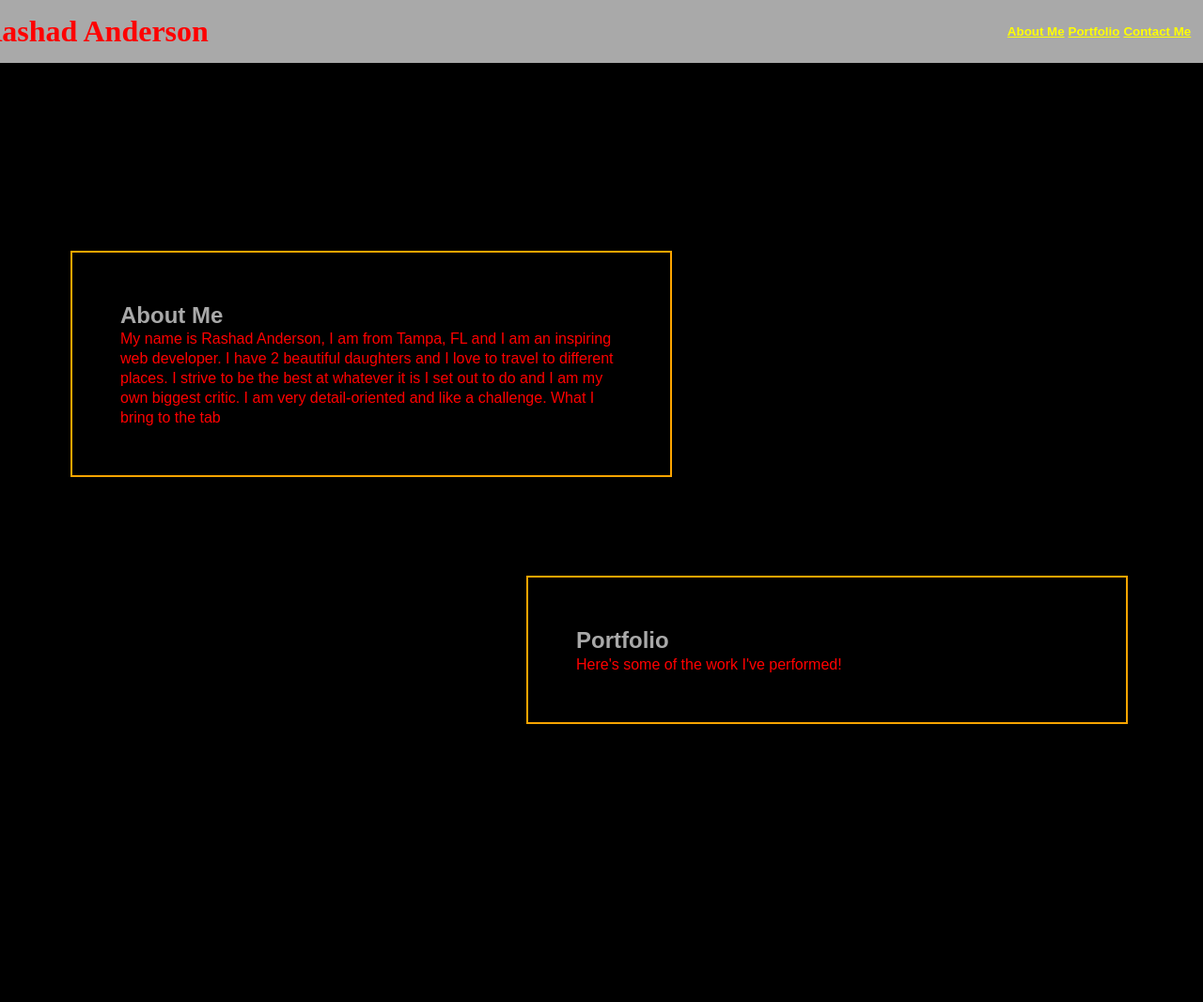
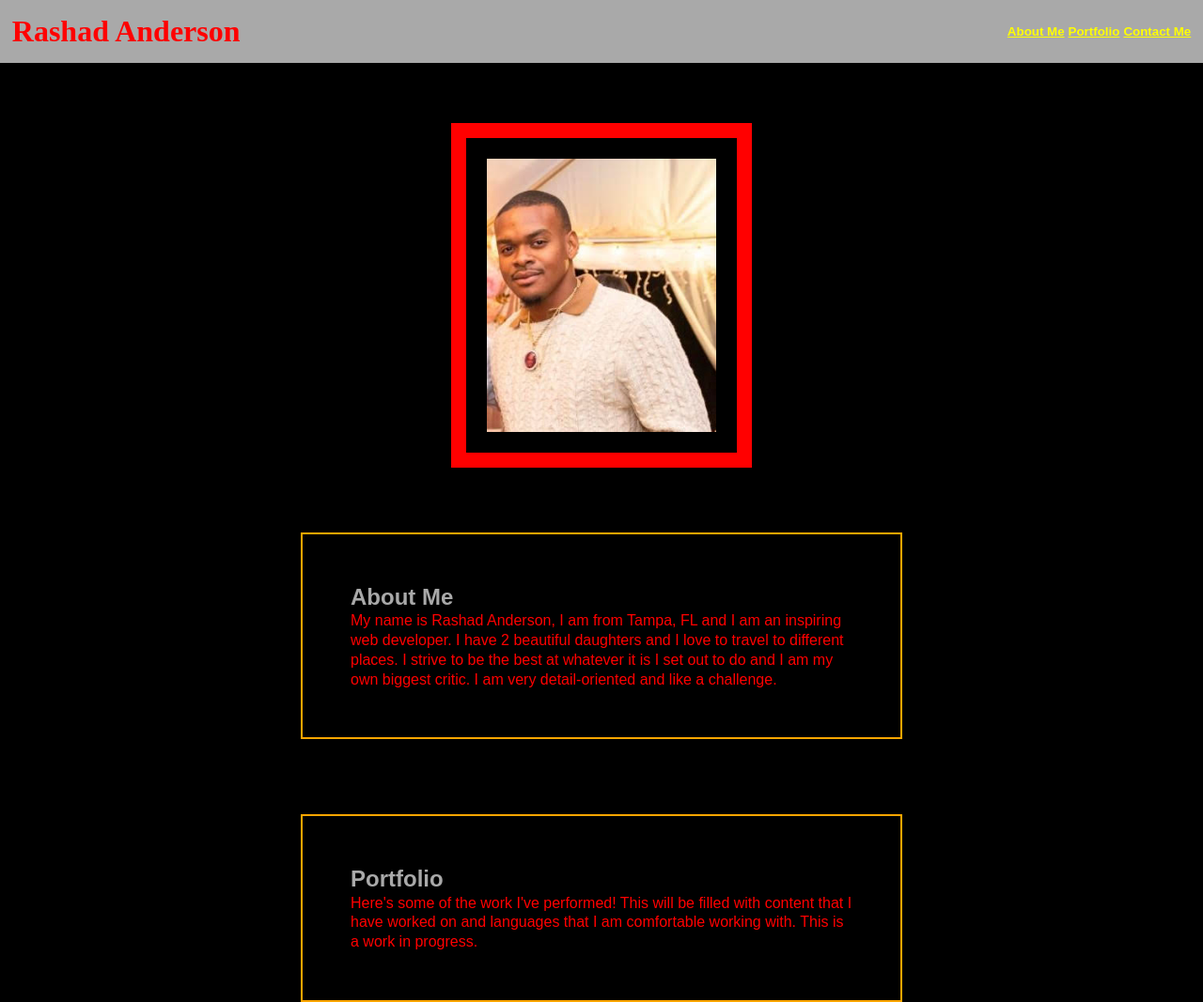
Before and after one commit to Kuminachi121/rashad.anderson-portfolio, a plain HTML site: page index.html in a window 1280 px wide. Shown: the whole page at 94% size. Before the commit the page ends 800 px from the top, so only its background shows below. Drawn offline with Linux system fonts and the light colour scheme; files that its build step writes are made by us from their sources.

Commit message:
made it user friendly for smaller screens

```diff
--- a/index.html
+++ b/index.html
@@ -15,13 +15,13 @@
     <nav>
 
       <ul>
-        <li><a href="works">About Me</a></li>
+        <li><a href="#">About Me</a></li>
         <li><a href="#">Portfolio</a></li>
         <li><a href="#">Contact Me</a></li>
       </ul>
     </nav>
 </header>
-
+<img src="./assets/Images/profile-pic.jpg" alt="placeholder">
 <main>
 
 <section class="me-box">
@@ -30,7 +30,7 @@
   </div>
 
   <p>
-    My name is Rashad Anderson, I am from Tampa, FL and I am an inspiring web developer. I have 2 beautiful daughters and I love to travel to different places. I strive to be the best at whatever it is I set out to do and I am my own biggest critic. I am very detail-oriented and like a challenge. What I bring to the tab
+    My name is Rashad Anderson, I am from Tampa, FL and I am an inspiring web developer. I have 2 beautiful daughters and I love to travel to different places. I strive to be the best at whatever it is I set out to do and I am my own biggest critic. I am very detail-oriented and like a challenge.
   </p>
 
 </section>
@@ -41,7 +41,7 @@
   </div>
 
   <p>
-    Here's some of the work I've performed!
+    Here's some of the work I've performed! This will be filled with content that I have worked on and languages that I am comfortable working with. This is a work in progress.
   </p>
 
 </section>
--- a/assets/style.css
+++ b/style.css
@@ -21,7 +21,7 @@ body {
 header {
     display: flex;
     flex-wrap: wrap;
-    justify-content: right;
+    justify-content: space-between;
     align-items: center;
     padding: 1%;
     text-align: right;
@@ -51,6 +51,7 @@ nav a:hover {
     text-align: right;
     color: var(--red);
     font-weight: bold;
+    display: contents;
 }
 
 div h1 {
@@ -59,6 +60,18 @@ div h1 {
     right: 850px;
     align-items: center;
     display: flex;
+}
+
+img {
+  width: 25%;
+  align-self: center;
+  margin: 5%;
+  border: red;
+    border-width: 16px;
+    border-style: solid;
+    padding: 22px;
+    display: flex;
+    flex-wrap: wrap;
 }
 
 div h2 {
@@ -75,12 +88,13 @@ div h2 {
     border-style: solid;
     width: 50%;
     position: relative;
-    right: 245px;
-    top: 200px;
+    top: 5px;
     margin: auto;
     font-family: sans-serif;
     color:var(--red);
     padding: 51px;
+    display: flex;
+    flex-wrap: wrap;
 }
 
 .works {
@@ -89,14 +103,18 @@ div h2 {
     border-style: solid;
     width: 50%;
     position: relative;
-    left: 240px;
-    top: 305px;
+    top: 85px;
     margin: auto;
     font-family: sans-serif;
     color:var(--red);
     padding: 51px;
+    display: flex;
+    flex-wrap: wrap;
 }
 
+.works div {
+  top: 25px;
+}
 footer {
         display: flex;
         justify-content: center;
@@ -104,3 +122,30 @@ footer {
         background-color: var(--red);
         color: var(--dark);
 }
+
+@media screen and (max-width: 992px) {
+    section {
+      width: 50%;
+    }
+    header {
+      background: red;
+    }
+    p {
+        color: yellow;
+    }
+    .page-title {
+      color: black;
+    }
+
+
+  @media screen and (max-width: 768px) {
+    .section {
+      width: 100%;
+    }
+    header {
+      background: orange;
+    }
+    p {
+      color: orange;
+    }
+  }
```
Also changed, not shown: assets/Images/Porfolio Page.png (deleted), assets/Images/profile-pic.jpg (added).
